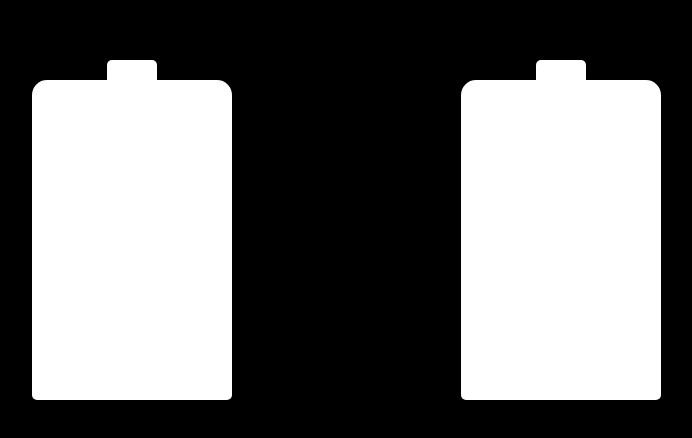
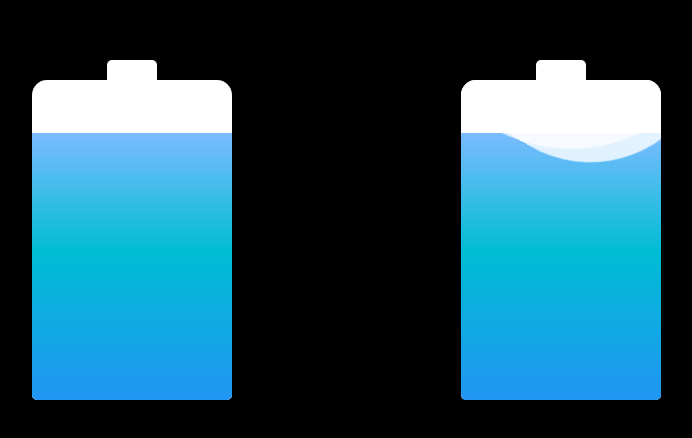
Before and after one commit to OneLeal/Css_Animation, a plain HTML site: page BatteryCharge/index.html in a window 1280 px wide. Shown: the part 170-608 px from the top of the page, without its empty margins (79-771 px from the left). Drawn offline with Linux system fonts and the light colour scheme.

Commit message:
feat: Add battery charge case2.

```diff
--- a/BatteryCharge/css/common.css
+++ b/BatteryCharge/css/common.css
@@ -36,7 +36,7 @@
     overflow: hidden;
 }
 
-.battery-charge-left .battery-charge-box .battery-body::before {
+.battery-charge-box .battery-body::before {
     content: "";
     position: absolute;
     background: linear-gradient(to bottom, #7abcff 0%, #00bcd4 45%, #2196f3 100%);
@@ -44,17 +44,70 @@
     bottom: 0;
     left: 0;
     right: 0;
-    animation: chargeLeft 5s linear infinite;
+    animation: chargeLeft 6s linear infinite;
+}
+
+.cover {
+    width: 100%;
+    height: 100%;
+    position: absolute;
+    left: 0;
+    top: 0;
+    z-index: 1;
+}
+
+.cover::before {
+    content: "";
+    width: 400px;
+    height: 400px;
+    background-color: rgba(255, 255, 255, 0.8);
+    border-radius: 40% 30%;
+    position: absolute;
+    left: -50%;
+    animation: coverBefore 6s linear infinite;
+}
+
+.cover::after {
+    content: "";
+    width: 400px;
+    height: 400px;
+    background-color: rgba(255, 255, 255, 0.7);
+    border-radius: 42% 40%;
+    position: absolute;
+    left: -50%;
+    animation: coverAfter 6s linear infinite;
 }
 
 @keyframes chargeLeft {
     0% {
         top: 100%;
-        filter: hue-rotate(90deg);
     }
 
     100% {
         top: 0;
-        filter: hue-rotate(0);
     }
 }
+
+@keyframes coverBefore {
+    0% {
+        transform: rotate(0);
+        bottom: 0;
+    }
+
+    100% {
+        transform: rotate(360deg);
+        bottom: 100%;
+    }
+}
+
+@keyframes coverAfter {
+    0% {
+        transform: rotate(30deg);
+        bottom: 0;
+    }
+
+    100% {
+        transform: rotate(360deg);
+        bottom: 100%;
+    }
+}
--- a/BatteryCharge/index.html
+++ b/BatteryCharge/index.html
@@ -21,7 +21,9 @@
         <div class="battery-charge battery-charge-middle">
             <div class="battery-charge-box">
                 <div class="battery-header"></div>
-                <div class="battery-body"></div>
+                <div class="battery-body">
+                    <div class="cover"></div>
+                </div>
             </div>
         </div>
 
```
